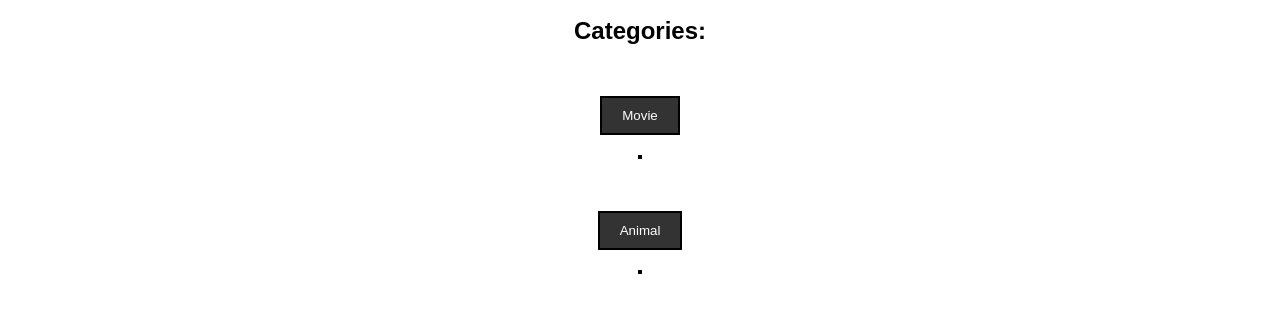
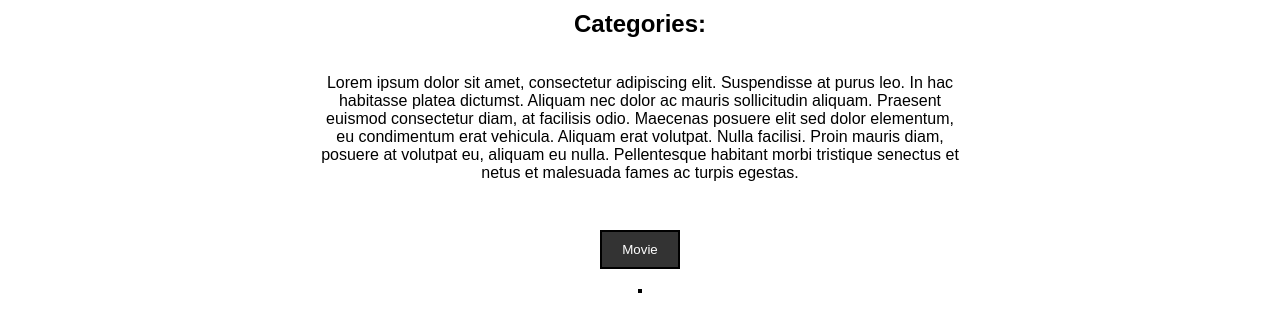
Before and after one commit to Mo-Gamer-2000/Chuck_Norris_API, a website with bundled scripts: page HTML/category.html in a window 1280 px wide. Shown: the part 424-747 px from the top of the page. Built offline with nearby package versions, Linux system fonts and the light colour scheme; no server answers.

Commit message:
The Chuckle Factory - V1.0.1
Minor Update:
Added P tags and used CSS to align it into Center.

There could be Minor Updates here and there for fix bugs in the Webpage.
If any further error found they will be Debugged and mentioned in the Source Control and they will fixed and mentioned.
Also, how I come up with a solution and what I did to the code in able to fix that error.
There may be few updates here and there if any further errors located.

**Additional Quality of LIfe Update**

```diff
--- a/HTML/CSS/category.css
+++ b/HTML/CSS/category.css
@@ -78,6 +78,14 @@ main {
     align-items: center;
     justify-content: center;
     min-height: calc(100vh - 80px);
+}
+
+#unique {
+    padding-top: 1rem;
+    padding-bottom: 1rem;
+    text-align: center;
+    margin: 0 auto;
+    width: 50%;
 }
 
 /* Set elements with the .content class to display as a flex container with items in a column and aligned to the center */
--- a/HTML/CSS/style.css
+++ b/HTML/CSS/style.css
@@ -103,6 +103,14 @@ main {
   min-height: calc(100vh - 80px);
 }
 
+#unique {
+  padding-top: 1rem;
+  padding-bottom: 1rem;
+  text-align: center;
+  margin: 0 auto;
+  width: 50%;
+}
+
 /*
   Set elements with the .content class to display as a flex container with items in a column and aligned to the center
 */
@@ -121,6 +129,8 @@ main {
   height: 210px;
   border: 2px solid black;
 }
+
+
 
 /*
   Set elements with the .joke-box class to have a white background,
--- a/HTML/category.html
+++ b/HTML/category.html
@@ -38,6 +38,13 @@
 
             <h2>Categories:</h2>
 
+            <p id="unique">Lorem ipsum dolor sit amet, consectetur adipiscing elit. Suspendisse at purus leo. In hac
+                habitasse
+                platea dictumst. Aliquam nec dolor ac mauris sollicitudin aliquam. Praesent euismod consectetur diam, at
+                facilisis odio. Maecenas posuere elit sed dolor elementum, eu condimentum erat vehicula. Aliquam erat
+                volutpat. Nulla facilisi. Proin mauris diam, posuere at volutpat eu, aliquam eu nulla. Pellentesque
+                habitant morbi tristique senectus et netus et malesuada fames ac turpis egestas.</p>
+
             <!-- Movie Section - JOKE -->
             <ul id="categories"></ul>
             <!--TEST ZONE-->
```
Also changed, not shown: HTML/index.html (+7 -0 lines).
